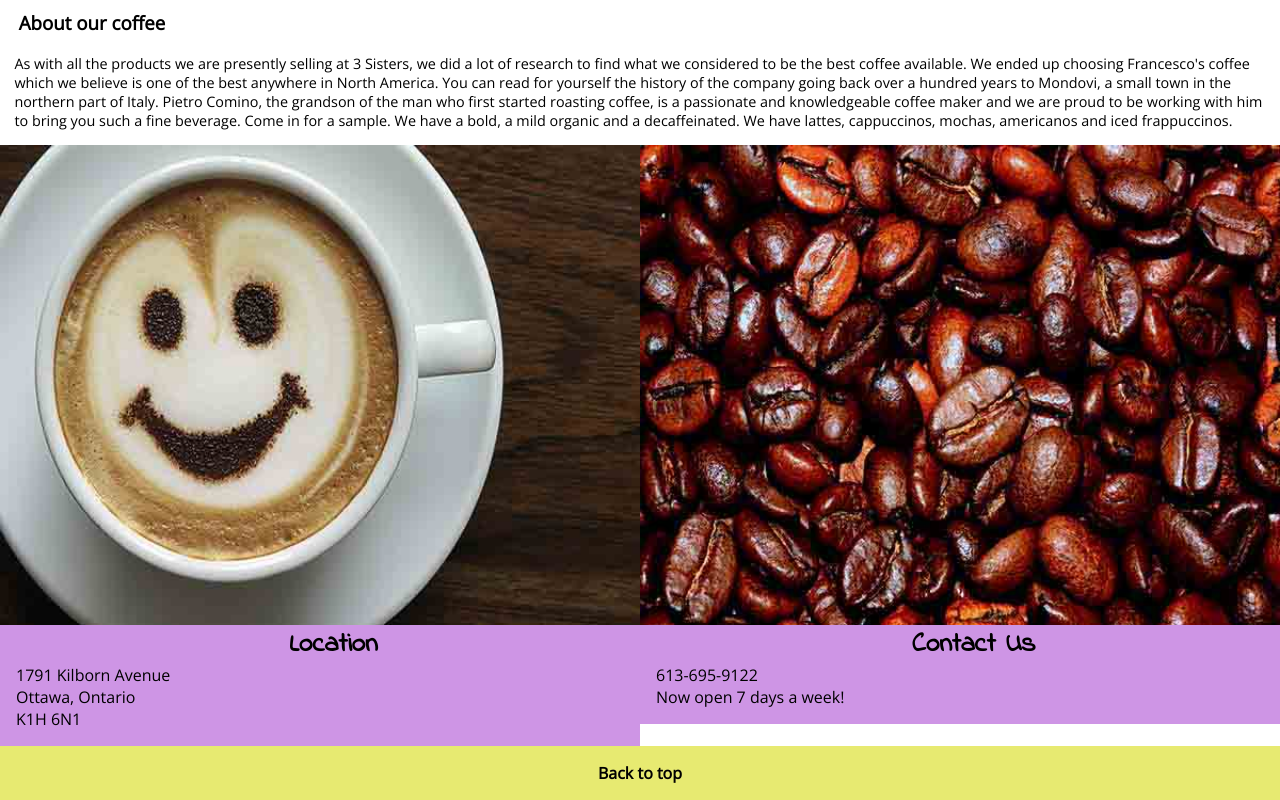
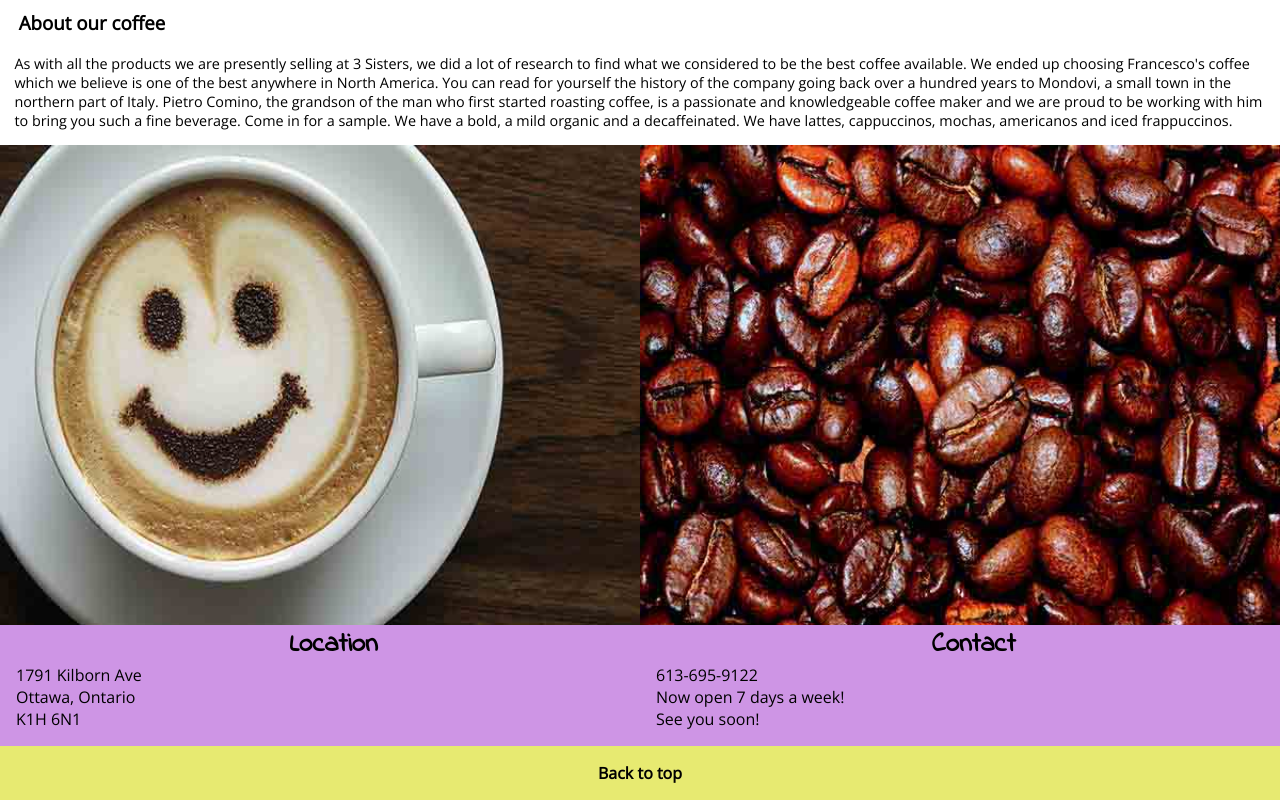
Before and after one commit to oliviaarden/Project-3, a plain HTML site: page index.html in a window 1280 px wide. Shown: the part 3896-4696 px from the top of the page. Drawn offline with nearby package versions, Linux system fonts and the light colour scheme.

Commit message:
final product (I hope)

```diff
--- a/index.html
+++ b/index.html
@@ -81,15 +81,16 @@ Come in for a sample. We have a bold, a mild organic and a decaffeinated. We hav
 
 <div class="location">
 <h2 id="Location"> Location </h2>
-<p class="find-us"> 1791 Kilborn Avenue
+<p class="find-us"> 1791 Kilborn Ave
 <br>Ottawa, Ontario
 <br>K1H 6N1</p>
 </div>
 
 <div class="contact">
-<h2 id="Contact"> Contact Us </h2>
+<h2 id="Contact"> Contact </h2>
 <p class="number"> 613-695-9122
-<br>Now open 7 days a week!</p>
+<br>Now open 7 days a week!
+<br>See you soon!</p>
 </div>
 
 <footer>
```
